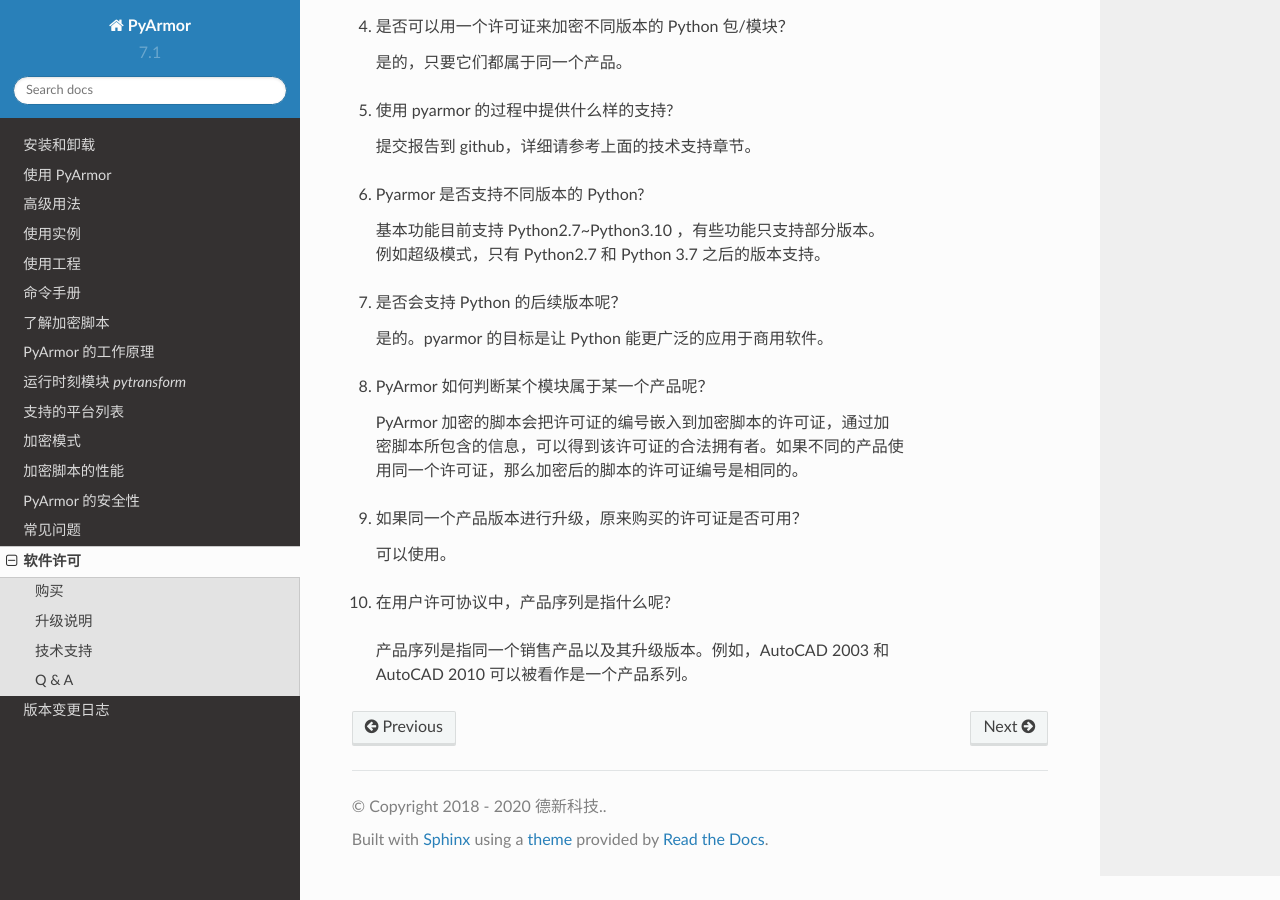
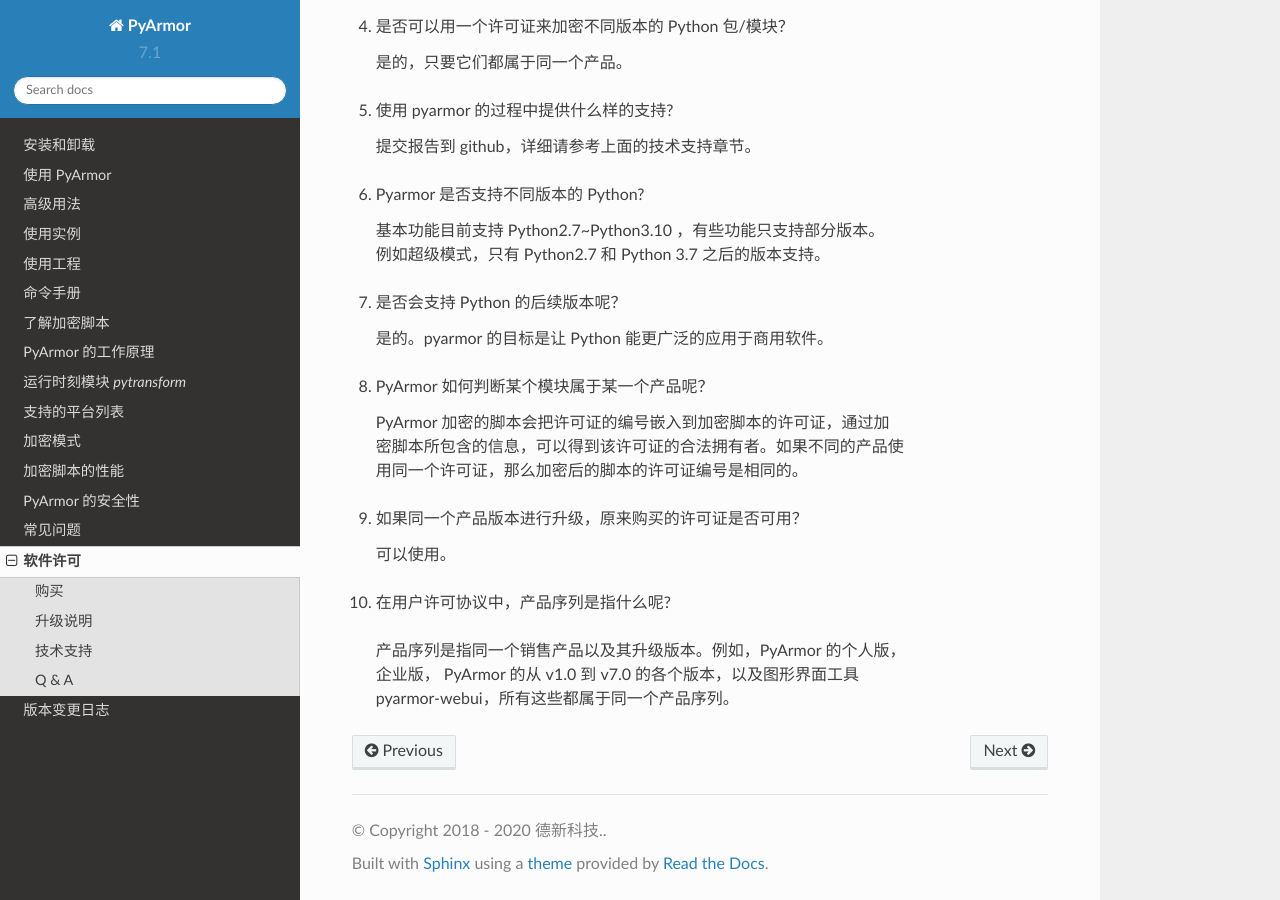
Before and after one commit to dashingsoft/pyarmor-docs-zh, a Sphinx documentation site: the page built from docs/license.rst, in a window 1280 px wide and 900 px high, scrolled down 3578 px. Built offline with Sphinx 7.4.7 and the Read the Docs theme 2.0.0, drawn with Linux system fonts in a browser that asks for light colours.

Commit message:
Explain product serials

```diff
--- a/docs/license.rst
+++ b/docs/license.rst
@@ -191,7 +191,8 @@
 
 10. 在用户许可协议中，产品序列是指什么呢?
 
-   | 产品序列是指同一个销售产品以及其升级版本。例如，AutoCAD 2003 和
-   | AutoCAD 2010 可以被看作是一个产品系列。
+   | 产品序列是指同一个销售产品以及其升级版本。例如，PyArmor 的个人版，
+   | 企业版， PyArmor 的从 v1.0 到 v7.0 的各个版本，以及图形界面工具
+   | pyarmor-webui，所有这些都属于同一个产品序列。
 
 .. include:: _common_definitions.txt
```
